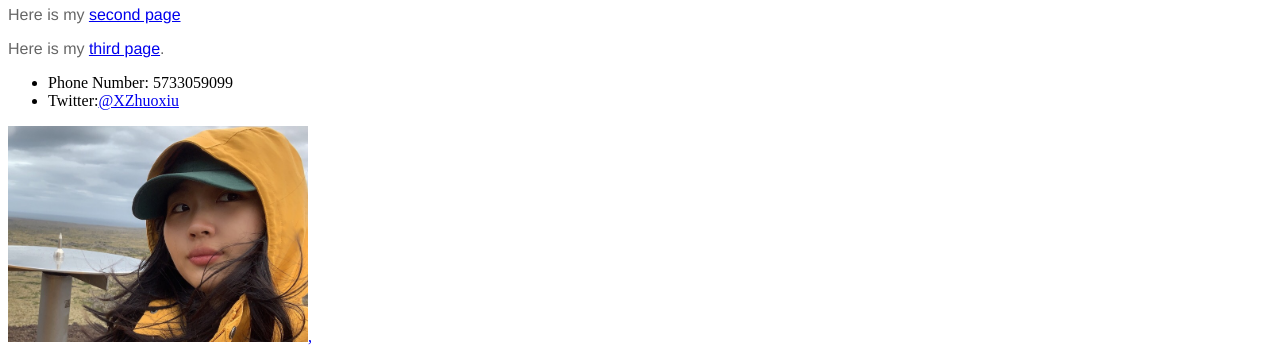
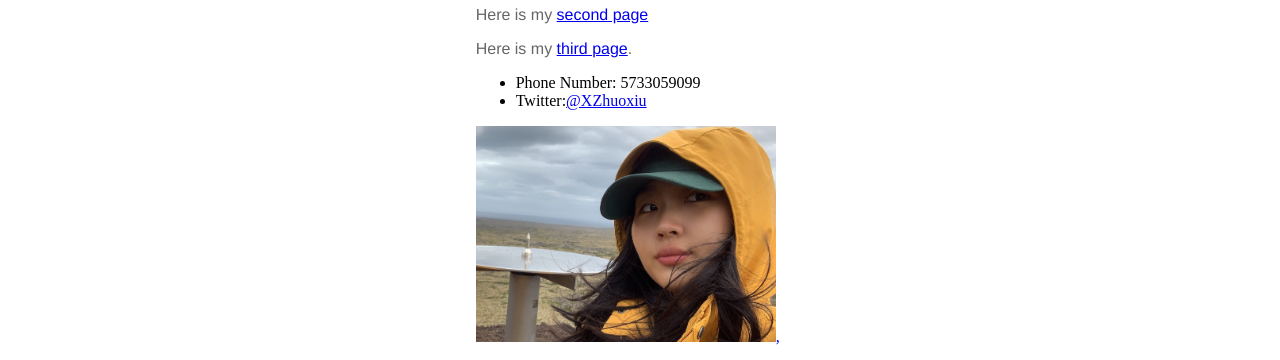
Before and after one commit to j4502-fs19/zhuoxiu-xing, a plain HTML site: page J4502-Assignment 2/index.html in a window 1280 px wide. Shown: the part 80-440 px from the top of the page. Drawn offline with Linux system fonts and the light colour scheme.

Commit message:
Centered the body

```diff
--- a/J4502-Assignment 2/index.html
+++ b/J4502-Assignment 2/index.html
@@ -10,6 +10,8 @@
 </head>
 
 <body>
+  <div id="container">
+    <div id="header">
 
 <h1>ZHUOXIU XING</h1>
 <p>Here is my <a href="secondpage.html" target="_blank">second page</a></p>
--- a/J4502-Assignment 2/style.css
+++ b/J4502-Assignment 2/style.css
@@ -8,7 +8,7 @@ h1 {
 }
 
 #container{
-    width: 95%;
+    width: 26%;
     margin: 0 auto;
 }
 
```
